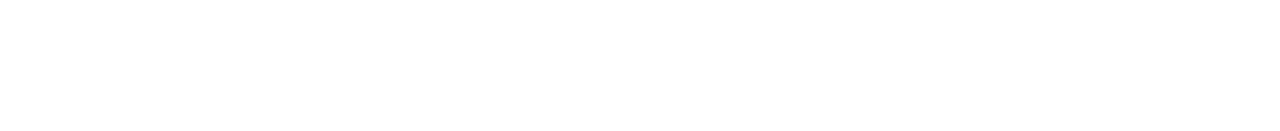
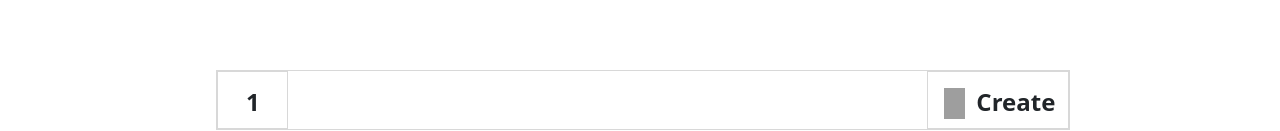
Before and after one commit to cybervirus997/trinkerrFrontend, a React (Create React App) app: page / in a window 1280 px wide. Shown: the part 666-797 px from the top of the page. Built offline with nearby package versions, Linux system fonts and the light colour scheme; grey boxes are pictures that could not be loaded.

Commit message:
footer added

```diff
--- a/public/index.html
+++ b/public/index.html
@@ -1,14 +1,13 @@
 <!DOCTYPE html>
 <html lang="en">
+
 <head>
   <meta charset="utf-8" />
-    <link rel="icon" href="%PUBLIC_URL%/favicon.ico" />
+  <link rel="icon"
+    href="https://user-images.githubusercontent.com/72969348/146665948-2d744879-29d1-4006-9dff-0cb0c15d0c1c.jpg" />
   <meta name="viewport" content="width=device-width, initial-scale=1" />
   <meta name="theme-color" content="#000000" />
-    <meta
-      name="description"
-      content="Web site created using create-react-app"
-    />
+  <meta name="description" content="Web site created using create-react-app" />
   <link rel="apple-touch-icon" href="%PUBLIC_URL%/logo192.png" />
   <!--
       manifest.json provides metadata used when your web app is installed on a
@@ -24,8 +23,9 @@
       work correctly both with client-side routing and a non-root public URL.
       Learn how to configure a non-root public URL by running `npm run build`.
     -->
-    <title>React App</title>
+  <title>Trinkerr</title>
 </head>
+
 <body>
   <noscript>You need to enable JavaScript to run this app.</noscript>
   <div id="root"></div>
@@ -40,4 +40,5 @@
       To create a production bundle, use `npm run build` or `yarn build`.
     -->
 </body>
+
 </html>
--- a/src/Components/CssStore.jsx
+++ b/src/Components/CssStore.jsx
@@ -63,6 +63,40 @@
   height: 60px;
   box-shadow: rgba(0, 0, 0, 0.16) 0px 3px 6px, rgba(0, 0, 0, 0.23) 0px 3px 6px;
 `
+const FooterCss = styled.div`
+    font-size:24px;
+    font-weight:600;
+    height:60px;
+    text-align:center;
+    border: 1px solid #D8D8D8;
+    background-color: white ;
+    position: fixed ;
+    bottom: 4px;
+    justify-content: space-between;
+    .create123456789{
+        padding-left:11px;
+        margin-top:-4px;
+    }
+    .image02323{
+        width:20%;
+        height: 130%;
+    }
+    .bldhwfbwe23
+    {
+       margin-top:-4px;
+    }
+    .qwertgfvbhjn1234
+    {
+        border: 1px solid #D8D8D8
+    }
+    &:hover .vfwehgf3456
+    {
+        border: 2px solid #3FA9FF;
+    }
+    &:hover .create123456789
+    {
+        color: #3FA9FF;
+    }
+`
 
-
-export { Appbar,NameSpace,CompanyName,Hiddenandseek}
+export { Appbar,NameSpace,CompanyName,Hiddenandseek,FooterCss}
--- /dev/null
+++ b/src/Components/Footer.jsx
@@ -0,0 +1,16 @@
+import React from 'react'
+import { FooterCss } from './CssStore'
+
+export const Footer = () => {
+    return (
+        <FooterCss className="col-8 d-flex flex-row">
+            <div className="col-1 p-2 qwertgfvbhjn1234">
+                <p  className="pt-2 bldhwfbwe23">1</p>
+            </div>
+            <div className="col-2 d-flex flex-row p-3 qwertgfvbhjn1234 vfwehgf3456" >
+                <img src="https://user-images.githubusercontent.com/72969348/146666451-464b9777-6d5e-4513-9357-3dbdfe90e683.png" alt="create" className="image02323" />
+                <p className="create123456789">Create</p>
+            </div>
+        </FooterCss>
+    )
+}
--- a/src/Components/SearchBar.jsx
+++ b/src/Components/SearchBar.jsx
@@ -3,6 +3,7 @@
 import { CompanyData } from './CompanyData'
 import { NameBox } from './NameBox'
 import { TrinkerrData } from '../Maindata'
+import { Footer } from './Footer'
 import { CompanyName,Hiddenandseek} from './CssStore'
 
 export const SearchBar = () => {
@@ -156,6 +157,8 @@
             <NameBox />
 
             <CompanyData trigIt={bool} />
+
+            <Footer />
         </>
     )
 }
```
Also changed, not shown: 1 other file (tests, documents, lock files or other folders). Lines whose indentation alone changed are shown as unchanged.
